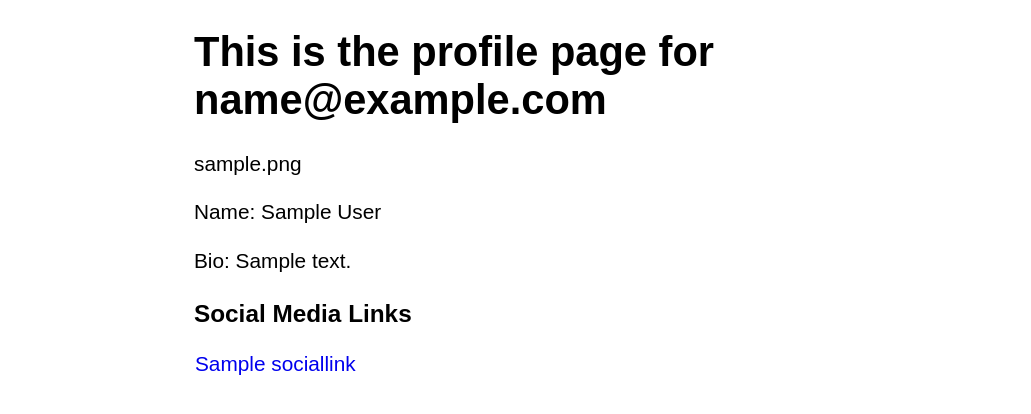
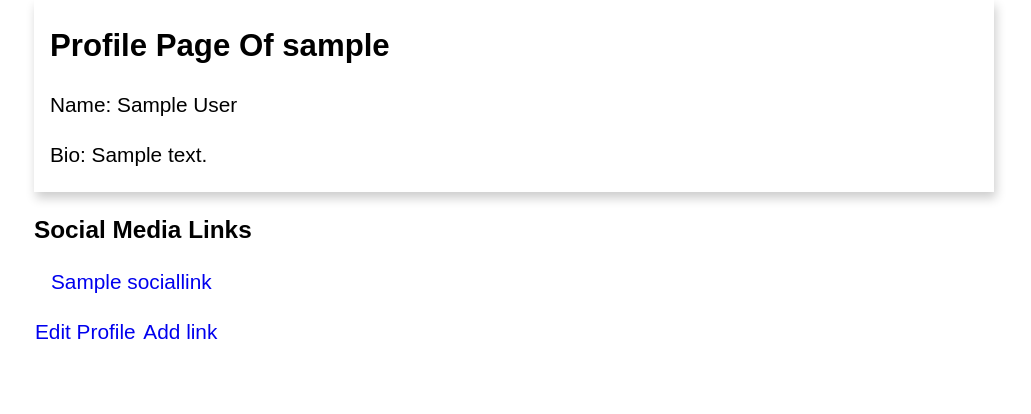
Before and after one commit to nika-jashi/Me-On, a Django app: a page that uses templates/profile/profile_of_account.html in a window 1280 px wide. Shown: the top 414 px of the page, without its empty margins (126-1157 px from the left). Run offline with Django 4.2, Linux system fonts and the light colour scheme; a user stored in the database is signed in; tables that the repository leaves empty hold one stand-in row (values such as "Sample post").

Commit message:
(Task2): bugfix - links were not working properly, added dockerfile and its instruction

```diff
--- a/apps/profiles/views.py
+++ b/apps/profiles/views.py
@@ -1,7 +1,5 @@
 from django.shortcuts import render, redirect
-from django.urls import reverse, reverse_lazy
 from django.views import View
-from django.urls import resolve
 
 from apps.accounts.models import CustomAccount
 from apps.profiles.forms import ProfileCustomisationForm, LinkCustomisationForm
@@ -14,15 +12,9 @@ class AccountProfileView(View):
         accounts_profile_name = CustomAccount.objects.filter(username=accounts_page_name).exists()
         accounts_profile = Profile.objects.filter(account__username=accounts_page_name).first()
         accounts_links = SocialLink.objects.filter(link_owner__username=accounts_page_name).values_list()
-        links = []
-        link_names = []
-        for item in accounts_links:
-            links.append(item[2])
-            link_names.append(item[1])
         context = {'accounts_profile': accounts_profile,
-                   'accounts_links': accounts_links,
-                   'links': links,
-                   'link_names': link_names}
+                   'accounts_links': accounts_links
+                   }
         if not accounts_profile_name:
             return redirect('home')
         else:
--- a/static/find_me/css/main.css
+++ b/static/find_me/css/main.css
@@ -1,5 +1,5 @@
 body {
-  width: 50%;
+  width: 75%;
   margin: 0 auto;
   font-size: 1.3rem;
   font-family: sans-serif;
@@ -14,3 +14,20 @@ a {
   text-decoration: none;
   padding: 2px 1px 0;
 }
+
+
+.card {
+  /* Add shadows to create the "card" effect */
+  box-shadow: 2px 6px 10px 0 rgba(0,0,0,0.2);
+  transition: 0.3s;
+}
+
+/* On mouse-over, add a deeper shadow */
+.card:hover {
+  box-shadow: 3px 10px 18px 0 rgba(0,0,0,0.2);
+}
+
+/* Add some padding inside the card container */
+.container {
+  padding: 2px 16px;
+}
--- a/templates/profile/profile_of_account.html
+++ b/templates/profile/profile_of_account.html
@@ -1,25 +1,24 @@
 {% extends "base.html" %}
 {% block content %}
-    <div class="row my-3 p-3">
-        <h1>This is the profile page for {{ accounts_profile.account.email }}</h1>
-    </div>
-    <div>
-        {% if accounts_profile.profile_picture %}
-            {{ accounts_profile.profile_picture }}
-        {% endif %}
-        <p>Name: {{ accounts_profile.full_name }}</p>
-        <p>Bio: {{ accounts_profile.small_bio }}</p>
+    <div class="card">
+        <div class="container">
+            <h2><b>Profile Page Of {{ accounts_profile.account.username }}</b></h2>
+            <p>Name: {{ accounts_profile.full_name }}</p>
+            <p>Bio: {{ accounts_profile.small_bio }}</p>
+        </div>
     </div>
     <div>
         <h3>Social Media Links</h3>
-        {% for name in link_names %}
-            <a {% for link in links %} target="_blank" href="{{ link }}"{% endfor %}>{{ name }}</a>
+        {% for item in accounts_links.values_list %}
+            <div class="container">
+                <a target="_blank" href="{{ item.2 }}">{{ item.1 }}</a>
+            </div>
+
         {% endfor %}
         <br>
-        <br>
     </div>
-    <div class="form-group">
-    {% if object. == user %}
+    <div>
+    {% if user.username == accounts_profile.account.username %}
         <a class="btn btn-outline-info" href="edit/">Edit Profile</a>
         <a class="btn btn-outline-info" href="add-link/">Add link</a>
     {% endif %}
```
Also changed, not shown: readme.MD, 1 other file.
